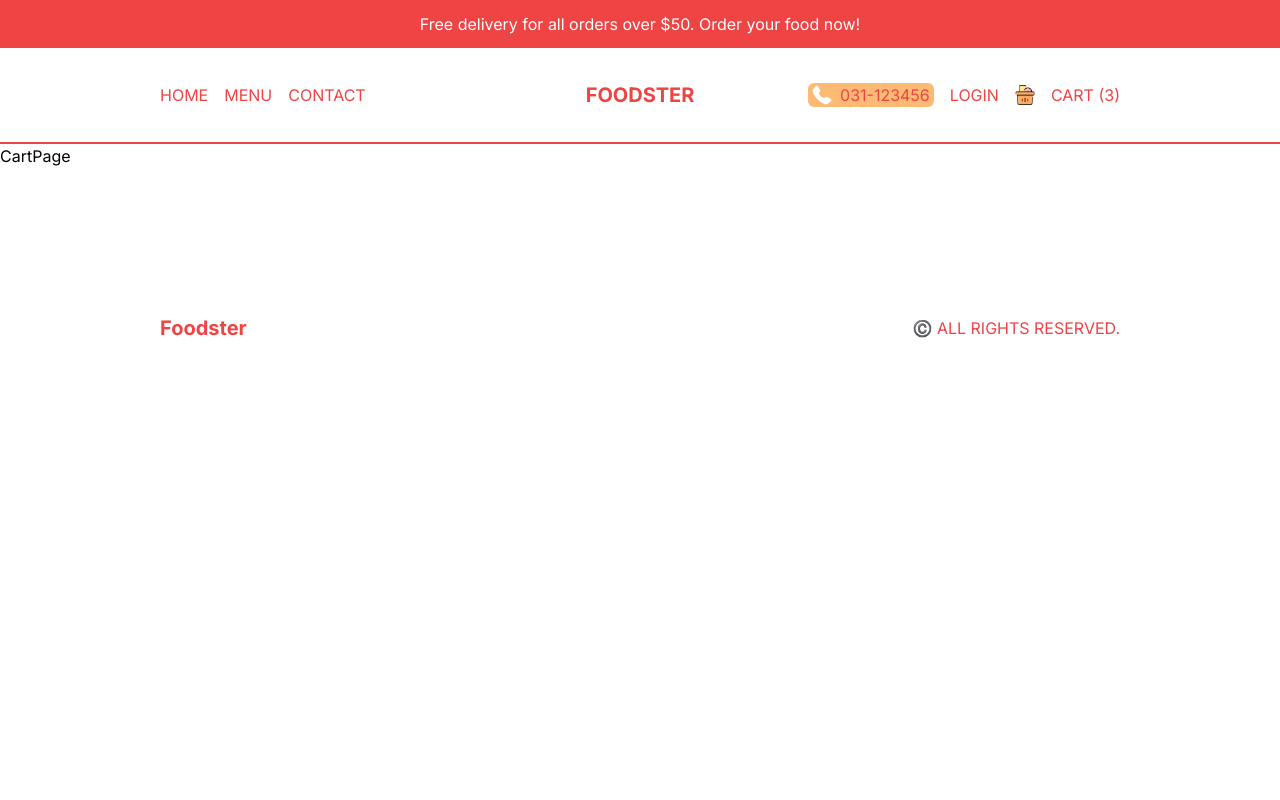
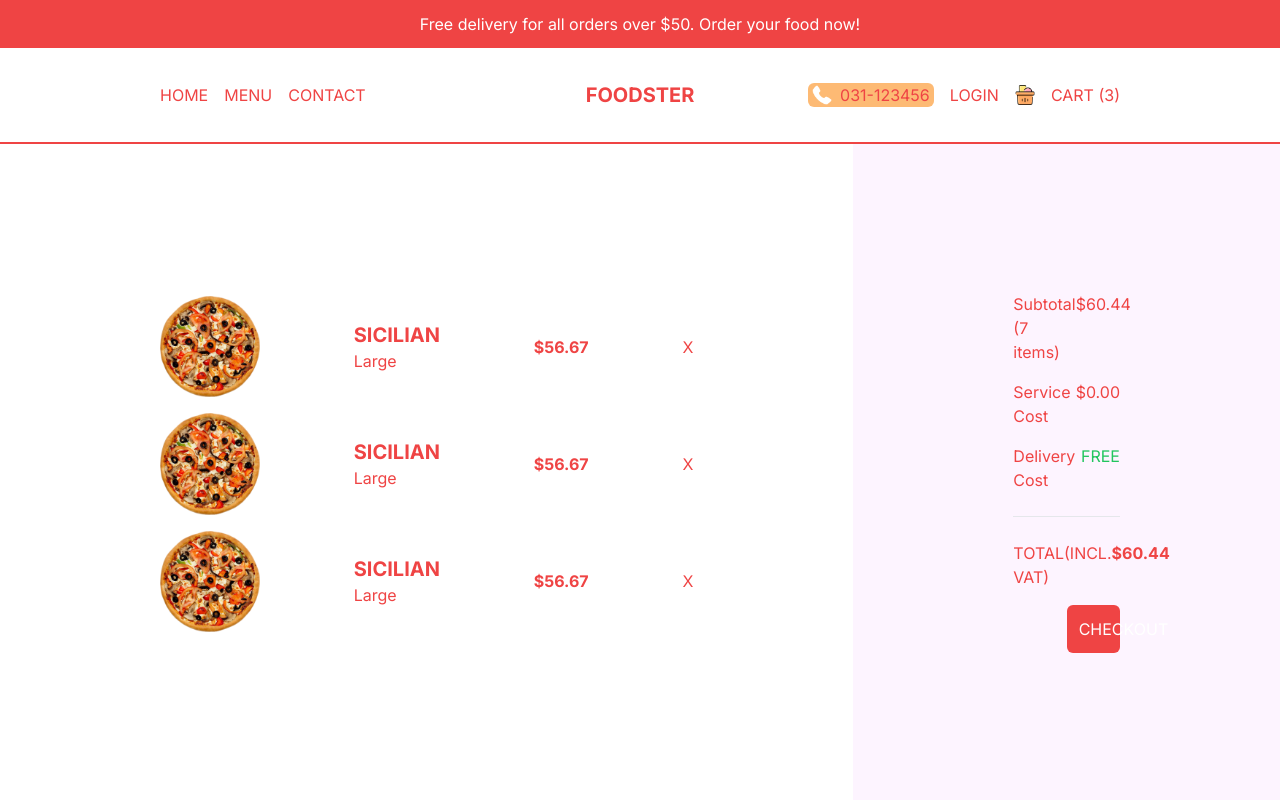
Before and after one commit to lutfimaulana17/food-ordering-apps, a Next.js app: page /cart in a window 1280 px wide. Shown: the top 800 px of the page. Built offline with nearby package versions, Linux system fonts and the light colour scheme.

Commit message:
layouting cart page

```diff
--- a/src/app/cart/page.tsx
+++ b/src/app/cart/page.tsx
@@ -1,8 +1,59 @@
+import Image from 'next/image'
 import React from 'react'
 
 const CartPage = () => {
   return (
-    <div>CartPage</div>
+    <div className='h-[calc(100vh-6rem)] md:h-[calc(100vh-9rem)] flex flex-col text-red-500 lg:flex-row'>
+      <div className='h-1/2 p-4 flex flex-col justify-center overflow-scroll lg:h-full lg:w-2/3 2xl:w-1/2 lg:px-20 xl:px-40'>
+        <div className='flex items-center justify-between mb-4'>
+          <Image src="/temporary/p1.png" alt="" width={100} height={100} />
+          <div className=''>
+            <h1 className='uppercase text-xl font-bold'>Sicilian</h1>
+            <span>Large</span>
+          </div>
+          <h2 className='font-bold'>$56.67</h2>
+          <span className='cursor-pointer'>X</span>
+        </div>
+        <div className='flex items-center justify-between mb-4'>
+          <Image src="/temporary/p1.png" alt="" width={100} height={100} />
+          <div className=''>
+            <h1 className='uppercase text-xl font-bold'>Sicilian</h1>
+            <span>Large</span>
+          </div>
+          <h2 className='font-bold'>$56.67</h2>
+          <span className='cursor-pointer'>X</span>
+        </div>
+        <div className='flex items-center justify-between mb-4'>
+          <Image src="/temporary/p1.png" alt="" width={100} height={100} />
+          <div className=''>
+            <h1 className='uppercase text-xl font-bold'>Sicilian</h1>
+            <span>Large</span>
+          </div>
+          <h2 className='font-bold'>$56.67</h2>
+          <span className='cursor-pointer'>X</span>
+        </div>
+      </div>
+      <div className='flex flex-col gap-4 justify-center h-1/2 p-4 bg-fuchsia-50 lg:h-full lg:w-1/3 2xl:w-1/2 lg:px-20 xl:px-40 2xl:text-xl 2xl:gap-6'>
+        <div className='flex justify-between'>
+          <span className=''>Subtotal (7 items)</span>
+          <span className=''>$60.44</span>
+        </div>
+        <div className='flex justify-between'>
+          <span className=''>Service Cost</span>
+          <span className=''>$0.00</span>
+        </div>
+        <div className='flex justify-between'>
+          <span className=''>Delivery Cost</span>
+          <span className='text-green-500'>FREE</span>
+        </div>
+        <hr className='my-2' />
+        <div className='flex justify-between'>
+          <span className=''>TOTAL(INCL. VAT)</span>
+          <span className='font-bold'>$60.44</span>
+        </div>
+        <button className='bg-red-500 w-1/2 text-white p-3 rounded-md self-end'>CHECKOUT</button>
+      </div>
+    </div>
   )
 }
 
```
